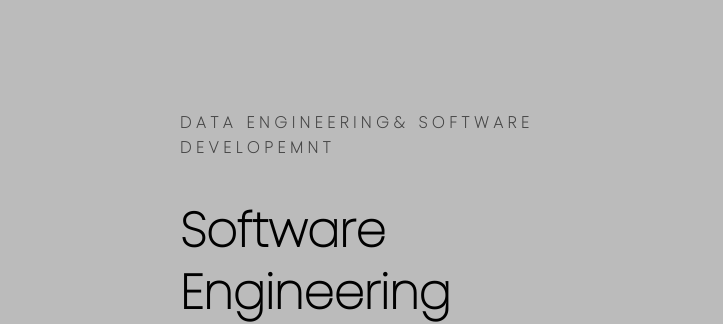
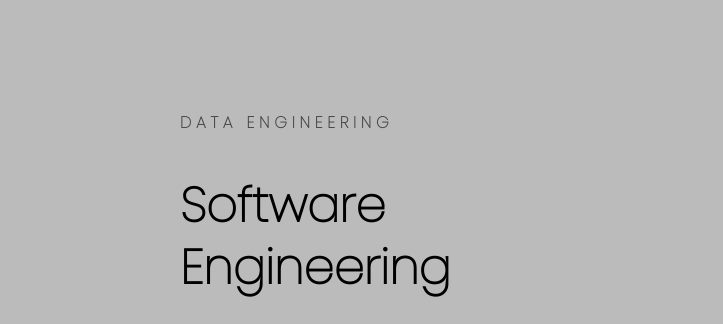
Before and after one commit to lucasjotap/portfolio, a plain HTML site: page index.html in a window 1280 px wide. Shown: the part 216-540 px from the top of the page, 0-723 px from the left. Drawn offline with Linux system fonts and the light colour scheme.

Commit message:
New commit

```diff
--- a/index.html
+++ b/index.html
@@ -33,7 +33,7 @@
     <section class="hero">
         <div class="container">
             <div class="left-col">
-                <p class="subhead">Data Engineering&amp; Software Developemnt</p>
+                <p class="subhead">Data Engineering</p>
                 <h1>Software Engineering</h1>
 
                 <div class="hero-cta">
```
